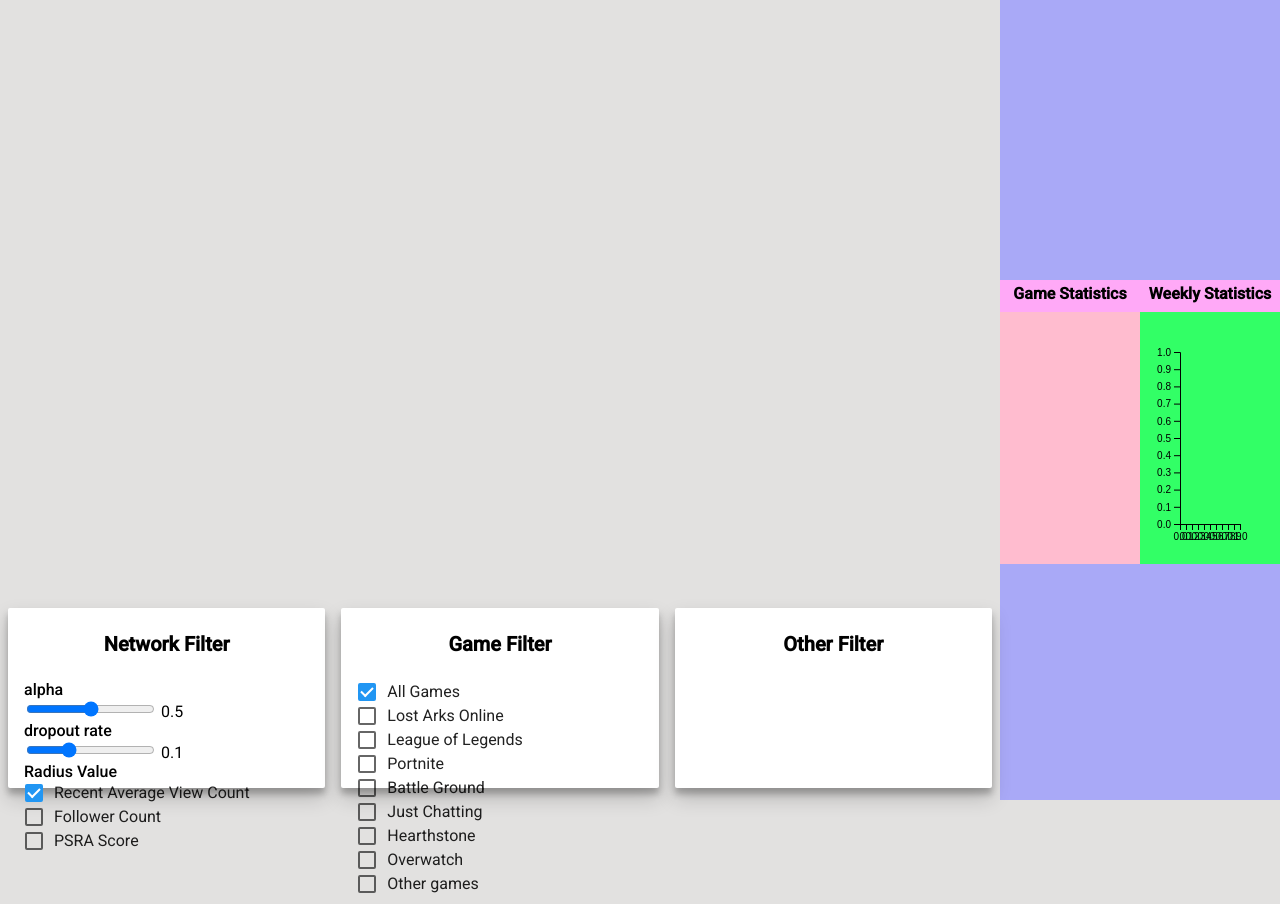
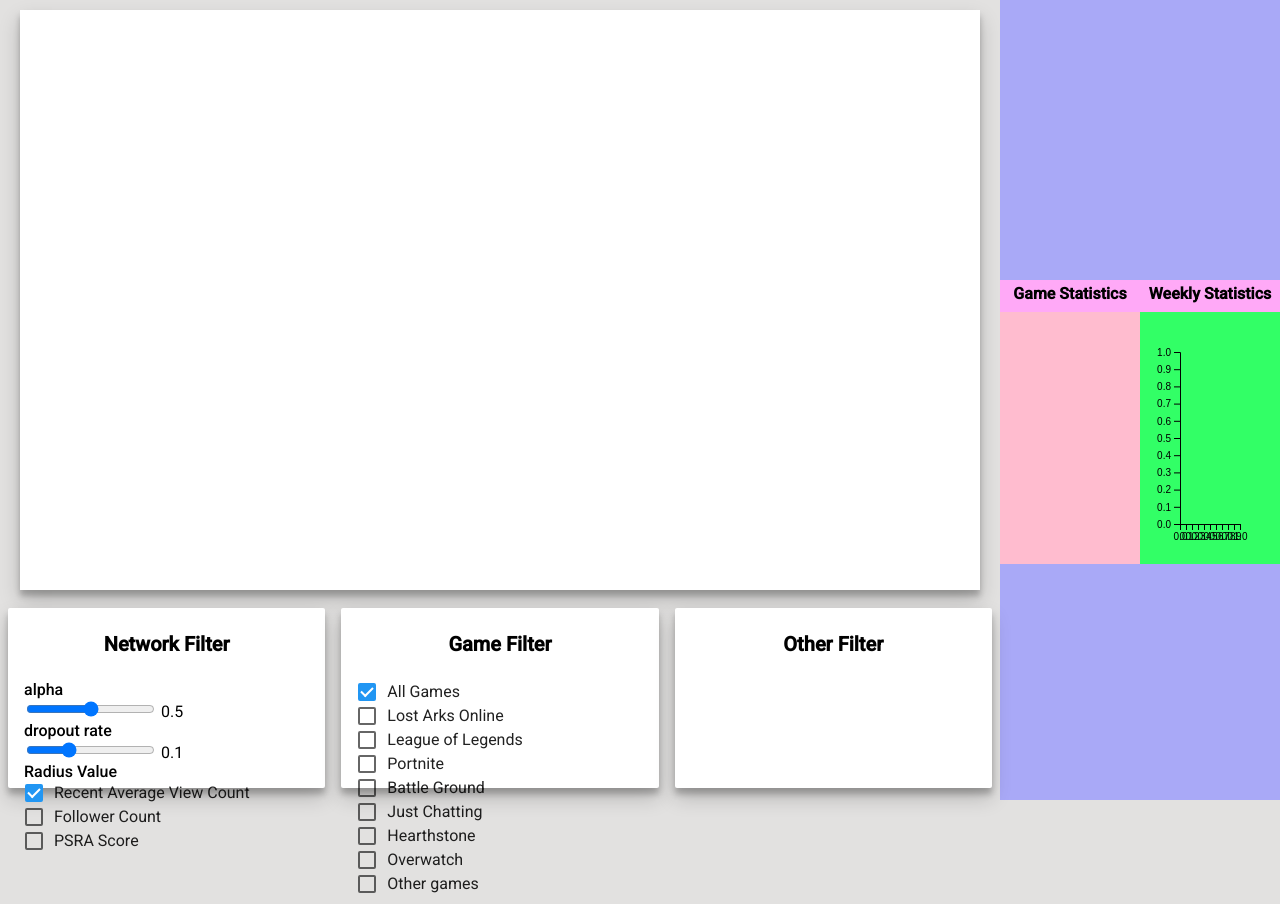
Before and after one commit to coldpak/twitube, a website: page twitube.html in a window 1280 px wide. Drawn offline with Linux system fonts and the light colour scheme; no server answers.

Commit message:
Apply material design to network graph

```diff
--- a/css/style.css
+++ b/css/style.css
@@ -15,10 +15,12 @@ body {
     display: flex;
     flex-wrap: wrap;
   }
-  .page_template .graph_view {
-    width: 1000px;
-    height: 600px;
-    /* background: rgb(240, 174, 174); */
+  .page_template #graph_view {
+    width: 960px;
+    height: 580px;
+    margin: 10px 20px;
+    background: white;
+    box-shadow: 0 10px 20px rgba(0,0,0,0.19), 0 6px 6px rgba(0,0,0,0.23);
   }
   .infos {
     width: calc(100vw - 1000px);
--- a/javascript/network.js
+++ b/javascript/network.js
@@ -1,6 +1,10 @@
-var svg = d3.select('svg'),
-    width = +svg.attr("width"),
-    height = +svg.attr("height");
+var width = 960,
+    height = 580;
+
+var svg = d3.select('#graph_view')
+            .append('svg')
+                .attr("width", width)
+                .attr("height", height);
 
 var main = svg.append("g").attr("id", "graph"),
     node = main.append("g").selectAll(".node_circle"),
--- a/twitube.html
+++ b/twitube.html
@@ -9,10 +9,9 @@
   <link rel="stylesheet" type="text/css" href="./css/style.css">
 </head>
 <body>
-  <!-- <svg width="960" height="600"> </svg> -->
   <div class="page_template">
-    <svg id="graph_view" width="800" height="600">
-    </svg>
+    <div id="graph_view">
+    </div>
     <div class="control_panel">
       <div class="filter_wrapper" id="platform_filter">
         <div class="filter_title">Network Filter</div>
```
